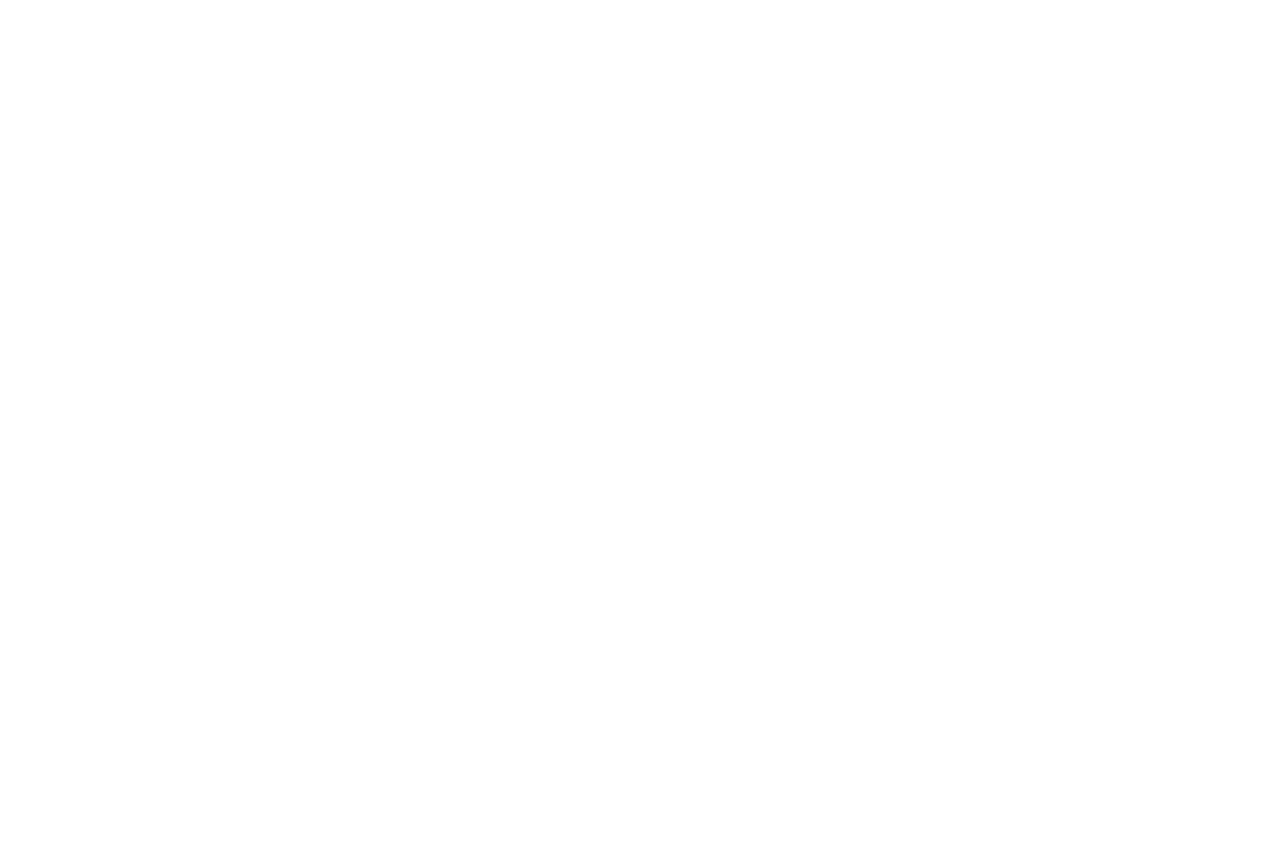
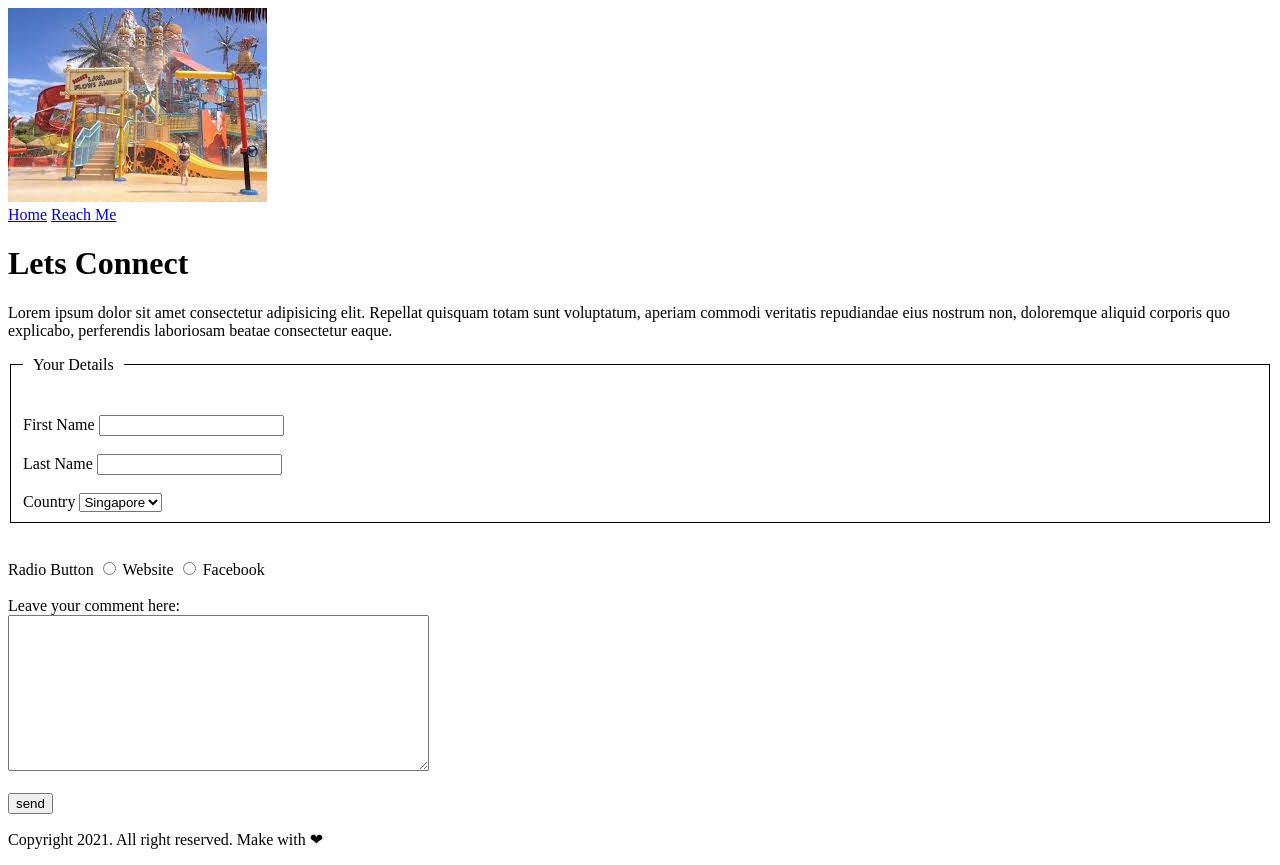
Before and after one commit to mubswajhi/mytravelstories, a plain HTML site: page contact.html in a window 1280 px wide. Before the commit the page ends 800 px from the top, so only its background shows below. Drawn offline with Linux system fonts and the light colour scheme.

Commit message:
finish project

```diff
--- /dev/null
+++ b/CSS/contactstyle.css
@@ -0,0 +1,6 @@
+legend{
+    padding: 0 10px;
+}
+fieldset{
+    border: 1px solid black;
+}
--- a/CSS/style.css
+++ b/CSS/style.css
@@ -0,0 +1,16 @@
+body{
+    padding: 100px;
+}
+td,th, table{
+    border: 1px solid black;
+    border-collapse: collapse;
+}
+td,th{
+  /*  padding: 30px; */
+}
+thead {
+    background-color: grey;
+}
+.bgclrRow{
+    background-color: grey;
+}
--- a/contact.html
+++ b/contact.html
@@ -4,9 +4,62 @@
     <meta charset="UTF-8">
     <meta http-equiv="X-UA-Compatible" content="IE=edge">
     <meta name="viewport" content="width=~, initial-scale=1.0">
+    <link rel="stylesheet" href="./CSS/contactstyle.css">
     <title>Document</title>
 </head>
 <body>
+    <header>
+        <img src="./Images/contact.jpg" />
+        <nav>
+            <a href="./index.html">Home</a>
+            <a href="./contact.html">Reach Me</a>
+            </nav>
+            <h1>Lets Connect</h1>
+
+    </header>
+    <main>
+        <p>Lorem ipsum dolor sit amet consectetur adipisicing elit. Repellat quisquam totam sunt voluptatum, aperiam commodi veritatis repudiandae eius nostrum non, doloremque aliquid corporis quo explicabo, perferendis laboriosam beatae consectetur eaque.</p>
+        <form action="./contact.html">
+            <fieldset>
+                <legend>Your Details</legend><br><br>
+                <label for="firstname">First Name</label>
+                <input type="text" id="firstname" name="firstname">
+                <br>
+                <br>
+                <label for="lastname">Last Name</label>
+                <input type="text" id="lastname" name="lastname">
+                <br><br>
+                <label for="country">Country</label>
+                <select name="country" id="country">
+                    <option value="singapore">Singapore</option>
+                    <option value="France">France</option>
+                    <option value="germany">Germany</option>
+                    <option value="italy">Italy</option>
+                </select>
+            </fieldset>
+            <br><br>
+        <label for="radiobutton">Radio Button</label>
+        <input type="radio" id="website" name="website">
+        <label for="website">Website</label>
+        <input type="radio" id="facebook" name="facebook">
+        <label for="facebook">Facebook</label>
+        <br><br>
+       <label for="textArea">Leave your comment here:</label>
+       <br>
+       <textarea name="textArea" id="textArea" cols="50" rows="10">
+
+       </textarea>
+       <br>
+       <br>
+       <input type="submit" value="send">
+
+        </form>
+
+    </main>
+    <footer>
+        <p>Copyright 2021. All right reserved. Make with &#x2764</p>
+
+    </footer>
 
 
 
```
Also changed, not shown: index.html (+8 -6 lines), Images/contact.jpg (added).
